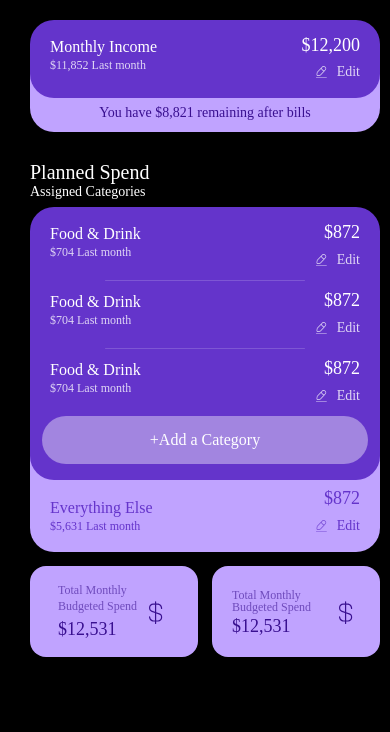
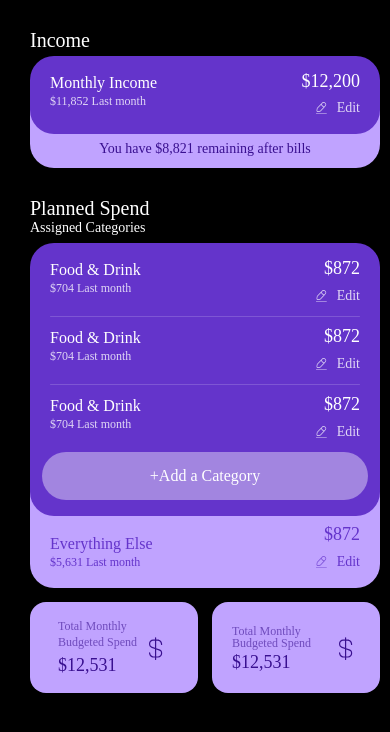
Before and after one commit to Vladzlaf/icons-component, a React Native app: screen / in a window 390 px wide. Shown: the top 732 px of the page. Built offline with nearby package versions, Linux system fonts and the light colour scheme.

Commit message:
added full planned component

```diff
--- a/src/app/income/income.tsx
+++ b/src/app/income/income.tsx
@@ -6,6 +6,17 @@ import EditWhiteIcon from '../average-save/assets/edit-white-icon copy';
 const IncomeComponent = () => {
   return (
     <View>
+      <Text
+        h6
+        style={{
+          fontSize: 20,
+          color: '#FFF',
+          lineHeight: 20,
+          textAlign: 'left',
+          paddingBottom: 16,
+        }}>
+        Income
+      </Text>
       <View style={styles.firstContainer}>
         <View>
           <Text
@@ -107,7 +118,7 @@ const IncomeComponent = () => {
 const styles = StyleSheet.create({
   firstContainer: {
     position: 'absolute',
-    top: -10,
+    top: 26,
     width: 350,
     flexDirection: 'row',
     justifyContent: 'space-between',
--- a/src/app/planned/planned-compnent.tsx
+++ b/src/app/planned/planned-compnent.tsx
@@ -91,7 +91,7 @@ const PlannedComponent = () => {
               </View>
             </View>
           </View>
-          <View>
+          <View style={{width: '100%'}}>
             <LinearProgress style={{height: 1}} />
           </View>
           <View
@@ -161,7 +161,7 @@ const PlannedComponent = () => {
               </View>
             </View>
           </View>
-          <View>
+          <View style={{width: '100%'}}>
             <LinearProgress style={{height: 1}} />
           </View>
           <View
```
